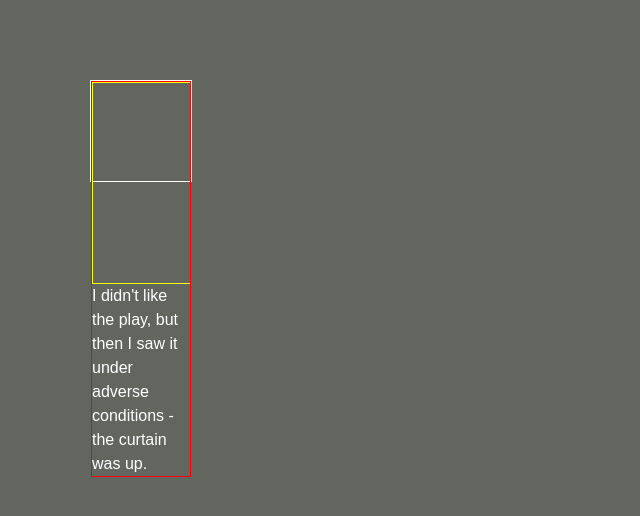
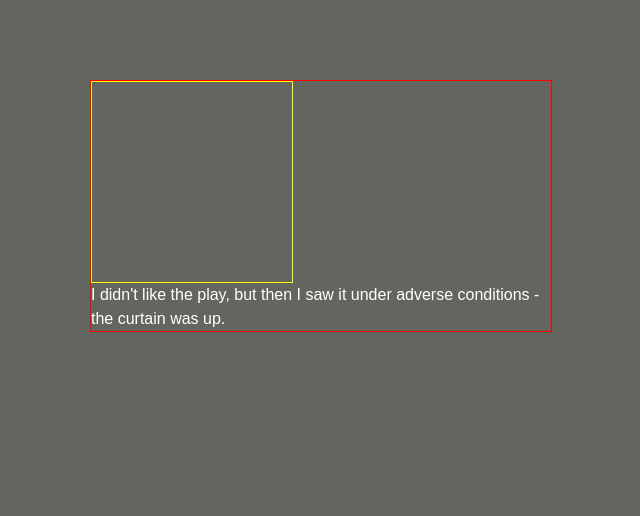
Before and after one commit to seckcoder/css_mastery, a plain HTML site: page property-overflow.html in a window 1280 px wide. Shown: the whole page, without its empty margins (320-960 px from the left). Drawn offline with Linux system fonts and the light colour scheme.

Commit message:
overflow property update

```diff
--- a/property-overflow.html
+++ b/property-overflow.html
@@ -22,13 +22,9 @@
             }
 
             .wrapper {
-                width:100px;
-                height:100px;
-                border:thin solid white;
-            }
-            .inner-wrapper {
+                width:100%;
+                overflow:hidden;
                 border: thin solid red;
-                overflow:hidden;
             }
 
             .box {
@@ -45,12 +41,10 @@
     </head>
     <body>
         <div class="wrapper">
-            <div class="inner-wrapper">
-                <div class="box">
-                </div>
-                <p>I didn't like the play, but then I saw
-                it under adverse conditions - the curtain was up.</p>
+            <div class="box">
             </div>
+            <p>I didn't like the play, but then I saw
+            it under adverse conditions - the curtain was up.</p>
         </div>
     </body>
 </html>
```
Also changed, not shown: 1 other file.
